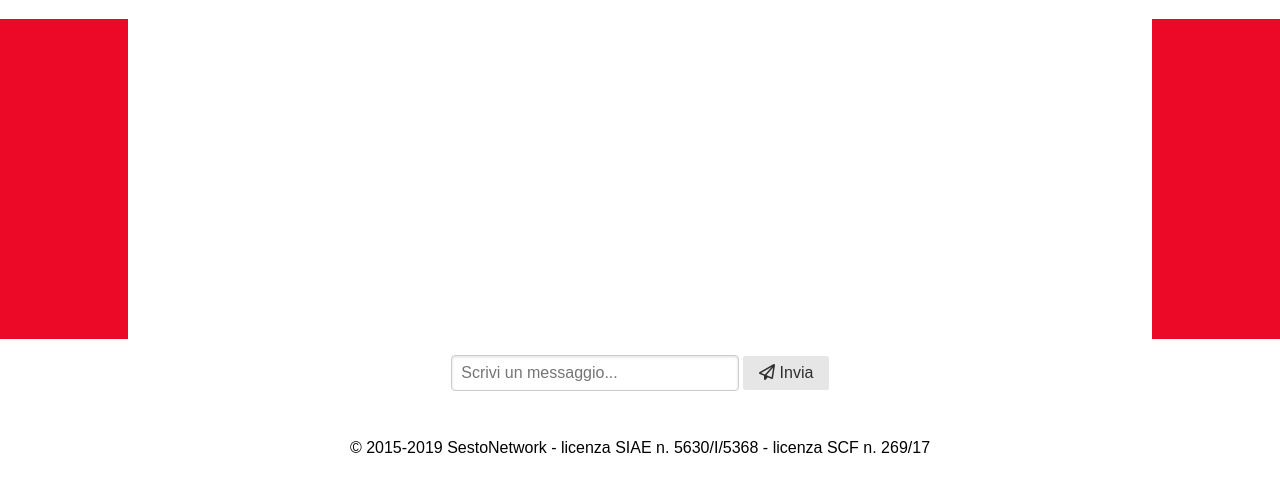
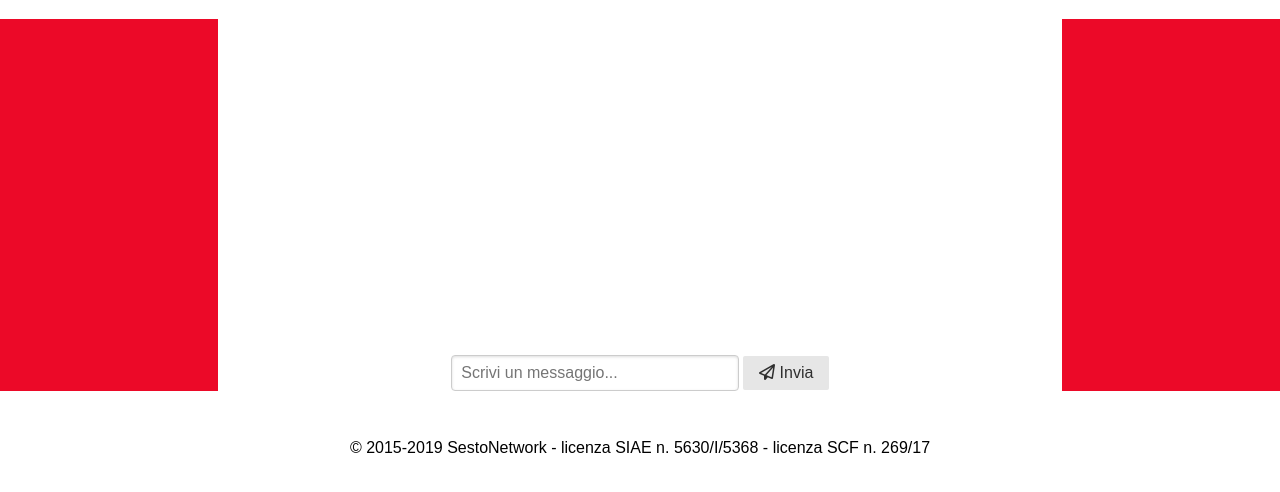
Before and after one commit to matfortu/sestonetwork, a website: page index.html in a window 1280 px wide. Shown: the part 300-792 px from the top of the page. Drawn offline with nearby package versions, Linux system fonts and the light colour scheme; no server answers.

Commit message:
modifiche al css per la chat

```diff
--- a/static/style.css
+++ b/static/style.css
@@ -11,9 +11,9 @@
 .grid-container {
 	display: grid;
 	width: 100vw;
-	grid-template-columns: 10% auto 10%;
+	grid-template-columns: 17% auto 17%;
 	grid-template-rows: 1em auto auto 20em auto 1em;
-	grid-template-areas: ". . ." ". logo ." "player player player" "rosso chat rosso2" ". input ." ". footer .";
+	grid-template-areas: ". . ." ". logo ." "player player player" "rosso chat rosso2" "rosso input rosso2" ". footer .";
 }
 
 .logo {
@@ -69,6 +69,7 @@ li {
 	list-style: none;
 	font-family: 'Roboto';
 	font-weight: 400;
+	padding-left: 3em;
 }
 
 .input {
```
